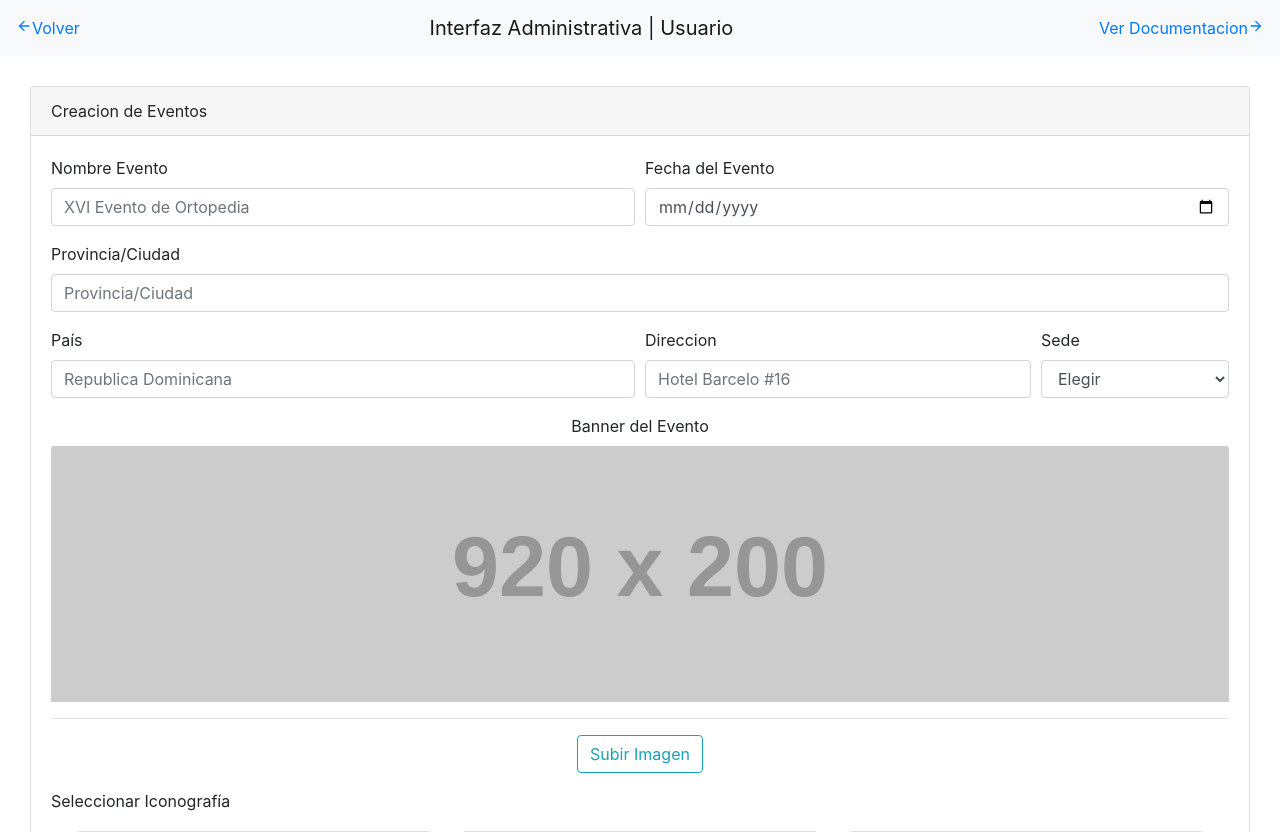
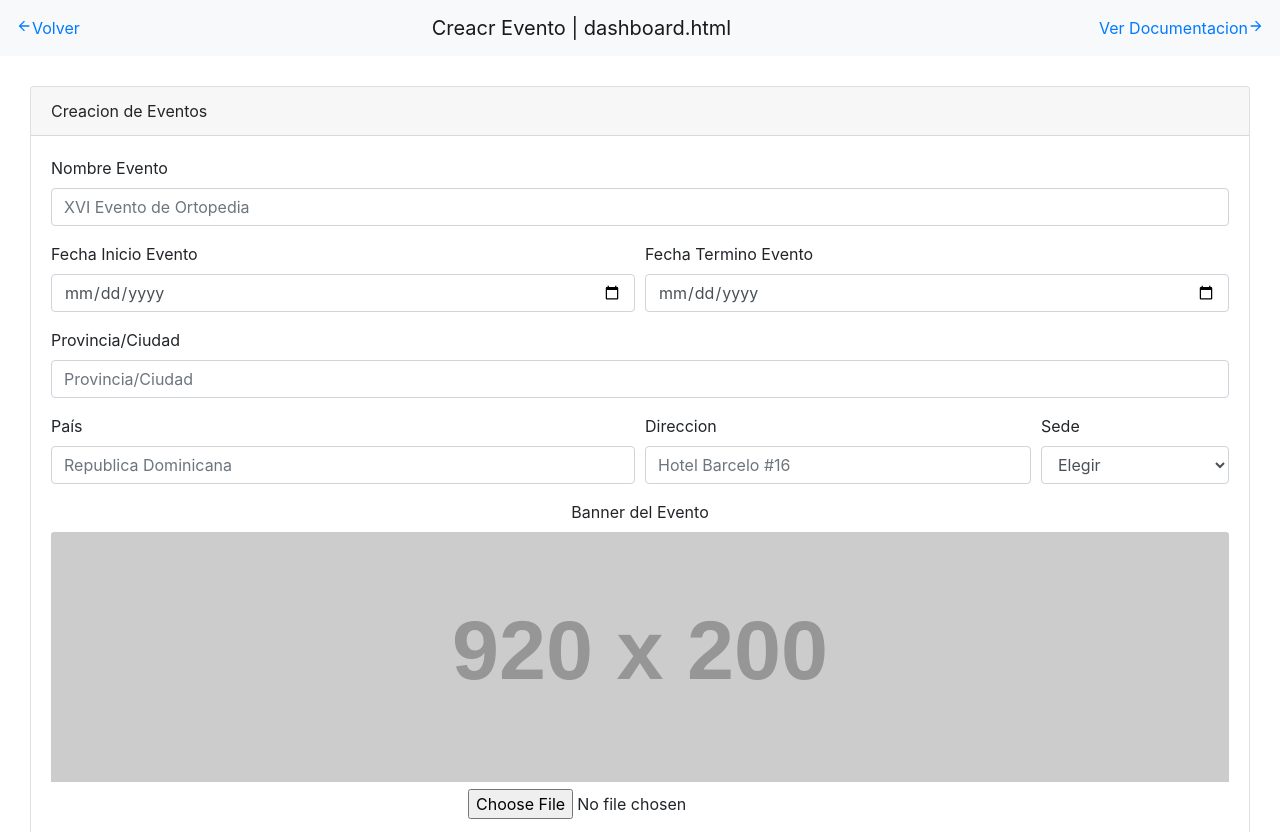
Before and after one commit to Solutions-Development/admin-frontend, a Node server app: page /congreso/dashboard.html in a window 1280 px wide. Shown: the top 832 px of the page. Run offline with Node 20, Linux system fonts and the light colour scheme; some libraries are stand-ins or nearby versions.

Commit message:
Update congreso.ejs

```diff
--- a/views/congreso.ejs
+++ b/views/congreso.ejs
@@ -9,26 +9,29 @@
   </head>
   <body>
     <nav class="navbar navbar-light bg-light">
-        <a href="http://eventos.solutions.com.do/dashboard/<%=user%>"><ion-icon class="arrows" name="arrow-back"></ion-icon>Volver</a>
+        <a href="dashboard.html"><ion-icon class="arrows" name="arrow-back"></ion-icon>Volver</a>
         <a class="navbar-brand" href="#">
-            Interfaz Administrativa | Usuario
+          Creacr Evento | <%= user %>
         </a>
-        <a href="docs">Ver Documentacion<ion-icon class="arrows" name="arrow-forward"></ion-icon></a>
+        <a href="docs.html">Ver Documentacion<ion-icon class="arrows" name="arrow-forward"></ion-icon></a>
     </nav>
     <div class="dashboard-container">
         <div class="card">
             <div class="card-header">Creacion de Eventos</div>
             <div class="card-body">
                 <form method="POST" action="http://api.solutions.com.do/evento">
-
                     <div class="form-row">
-                      <div class="form-group col-md-6">
+                      <div class="form-group col-md-12">
                         <label>Nombre Evento</label>
                         <input required type="text" name="nombre" class="form-control" placeholder="XVI Evento de Ortopedia">
                       </div>
                       <div class="form-group col-md-6">
-                        <label>Fecha del Evento</label>
+                        <label>Fecha Inicio Evento</label>
                         <input required type="date" name="fecha_inicio" class="form-control">
+                      </div>
+                      <div class="form-group col-md-6">
+                        <label>Fecha Termino Evento</label>
+                        <input required type="date" name="fecha_termino" class="form-control">
                       </div>
                     </div>
                     <div class="form-group">
@@ -57,9 +60,9 @@
 
                     <div class="form-group text-center">
                       <label>Banner del Evento</label>
-                      <img src="https://placehold.it/920x200" class="card-img-top" alt="...">
+                      <img src="https://placehold.it/920x200" class="card-img-top" id="img_banner" alt="banner" width="920" height="250">
+                      <input class="btn" type='file' id="banner" name="banner" value=`this.src`/>
                       <hr>
-                      <a href="#" class="btn btn-outline-info">Subir Imagen</a>
                     </div>
                     <div class="form-group">
 
@@ -69,12 +72,12 @@
                             <div class="card justify-content-center">
                                 <div class="card-header">Paquete #1</div>
                                 <div class="card-body" style="margin: 10px;">
-                                    <input class="form-check-input" type="radio" name="iconName" id="exampleRadios1" value="option1">
+                                    <input class="form-check-input" type="radio" name="iconografia" id="exampleRadios1" value="option1">
                                     <label class="form-check-label" for="exampleRadios1">
                                         Seleccionar
                                     </label>
                                     <hr>
-                                    <img src="http://eventos.solutions.com.do/static/paquete1.png" alt="img" class="card-img-top">
+                                    <img src="./assets/paquete1.png" alt="img" class="card-img-top">
                                 </div>
                           </div>
                         </div>
@@ -82,12 +85,12 @@
                             <div class="card justify-content-center">
                                 <div class="card-header">Paquete #2</div>
                                 <div class="card-body" style="margin: 10px;">
-                                    <input required class="form-check-input" type="radio" name="iconName" id="exampleRadios2" value="option2">
+                                    <input required class="form-check-input" type="radio" name="iconografia" id="exampleRadios2" value="option2">
                                     <label class="form-check-label" for="exampleRadios2">
                                         Seleccionar
                                     </label>
                                     <hr>
-                                    <img src="http://eventos.solutions.com.do/static/paquete2.png" alt="img" class="card-img-top">
+                                    <img src="./assets/paquete2.png" alt="img" class="card-img-top">
                                 </div>
                             </div>
                         </div>
@@ -95,12 +98,12 @@
                             <div class="card justify-content-center">
                               <div class="card-header">Paquete #3</div>
                               <div class="card-body" style="margin: 10px;">
-                                  <input required class="form-check-input" type="radio" name="iconName" id="exampleRadios3" value="option3">
+                                  <input required class="form-check-input" type="radio" name="iconografia" id="exampleRadios3" value="option3">
                                   <label class="form-check-label" for="exampleRadios3">
                                       Seleccionar
                                   </label>
                                   <hr>
-                                  <img src="http://eventos.solutions.com.do/static/paquete3.png" alt="img" class="card-img-top">
+                                  <img src="./assets/paquete3.png" alt="img" class="card-img-top">
                               </div>
                           </div>
                         </div>
@@ -114,28 +117,24 @@
                         <div class="form-row">
                           <div class="form-group col-md-6">
                             <label>Subir Imagen</label>
-                            <input required type="file" name="imagen_diamante" class="form-control">
+                            <input class="btn" type='file' id="sponsor1" name="diamanteImagen" value=`this.src`/>
+                            <img src="https://placehold.it/920x200" class="img-thumbnail" id="img_sponsor1" alt="img_sponsor1" width="200" height="200">
                           </div>
                           <div class="form-group col-md-6">
                             <label>Nombre del Patrocinador</label>
-                            <input required type="text" name="patrocinador_diamante" class="form-control" placeholder="Laboratorios Palo Alto">
-                          </div>
-                          <div class="form-group col-md-4">
-                            <button style="width: 100px;" class="btn btn-outline-info">Enviar</button>
+                            <input required type="text" name="diamanteNombre" class="form-control" placeholder="Laboratorios Palo Alto">
                           </div>
                         </div>
                         <h5>Oro</h5>
                         <div class="form-row">
                           <div class="form-group col-md-6">
                             <label>Subir Imagen</label>
-                            <input required type="file" name="imagen_oro" class="form-control">
+                            <input class="btn" type='file' id="sponsor2" name="oroImagen" value=`this.src`/>
+                            <img src="https://placehold.it/920x200" class="img-thumbnail" id="img_sponsor2" alt="img_sponsor2" width="200" height="200">
                           </div>
                           <div class="form-group col-md-6">
                             <label>Nombre del Patrocinador</label>
-                            <input required type="text" name="patrocinador_oro" class="form-control" placeholder="Laboratorios Palo Alto">
-                          </div>
-                          <div class="form-group col-md-4">
-                            <button style="width: 100px;" class="btn btn-outline-info">Enviar</button>
+                            <input required type="text" name="oroNombre" class="form-control" placeholder="Laboratorios Palo Alto">
                           </div>
                         </div>
                       </form>
@@ -147,13 +146,10 @@
                       <div class="form-row">
                         <div class="form-group col-md-6">
                           <label>Subir Imagen</label>
-                          <input required type="file" name="imagen_mapa" class="form-control">
+                          <input class="btn" type='file' id="map" name="mapa" value=`this.src`/>
                         </div>
                         <div class="form-group col-md-6">
-                          <img src="https://placehold.it/400x200/" width="400px" height="200px" alt="mapa" class="card-img-top">
-                        </div>
-                        <div class="form-group col-md-4">
-                          <button style="width: 100px;" class="btn btn-outline-info">Subir</button>
+                          <img src="https://placehold.it/920x200" class="card-img-top" id="img_map" alt="map" width="400" height="200">
                         </div>
                       </div>
                     </div>
@@ -161,25 +157,63 @@
                     <div class="card" style="padding: 20px;">
                       <h4 style="text-align: center;">Subir Presentación</h4>
                       <hr>
-
+                      <form>
                         <div class="form-group">
                           <label for="presentation">Nombre de la Presentación:</label>
-                          <input required type="text" name="presentacion" class="form-control" id="presentation" aria-describedby="emailHelp">
+                          <input required type="text" name="nombrePresentacion" class="form-control" id="presentation" aria-describedby="emailHelp">
                         </div>
                         <div class="form-group">
                           <label for="link">Subir Link:</label>
-                          <input required type="text" name="presentacion_link" class="form-control" id="link">
+                          <input required type="text" name="linkPresentacion" class="form-control" id="link">
                         </div>
                         <div class="form-group">
                           <button style="width: 100px;" class="btn btn-outline-info">Subir</button>
                         </div>
-
+                      </form>
                     </form>
                   </div>
                 <br>
                 <button type="submit" class="btn btn-outline-info">Enviar</button>
         </div>
     </div>
+    <script>
+      window.addEventListener('load', function() {
+        document.querySelector('input#banner').addEventListener('change', function() {
+            if (this.files && this.files[0]) {
+                var img = document.getElementById('img_banner') // $('img')[0]
+                img.src = URL.createObjectURL(this.files[0]); // set src to blob url
+                img.value = img.src
+            }
+        });
+      });
+
+      window.addEventListener('load', function() {
+        document.querySelector('input#map').addEventListener('change', function() {
+            if (this.files && this.files[0]) {
+                var img = document.getElementById('img_map') // $('img')[0]
+                img.src = URL.createObjectURL(this.files[0]); // set src to blob url
+            }
+        });
+      });
+
+      window.addEventListener('load', function() {
+        document.querySelector('input#sponsor1').addEventListener('change', function() {
+            if (this.files && this.files[0]) {
+                var img = document.getElementById('img_sponsor1') // $('img')[0]
+                img.src = URL.createObjectURL(this.files[0]); // set src to blob url
+            }
+        });
+      });
+
+      window.addEventListener('load', function() {
+        document.querySelector('input#sponsor2').addEventListener('change', function() {
+            if (this.files && this.files[0]) {
+                var img = document.getElementById('img_sponsor2') // $('img')[0]
+                img.src = URL.createObjectURL(this.files[0]); // set src to blob url
+            }
+        });
+      });
+    </script>
     <footer class="page-footer font-small bg-light">
       <div class=" text-center py-3">Interfaz Administrativa 2020 &copy; | <a href="docs.html">Desea ver las instrucciones?</a></a>
       </div>
```
